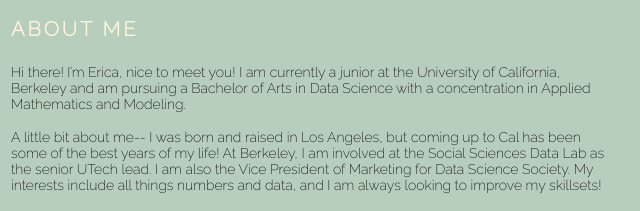
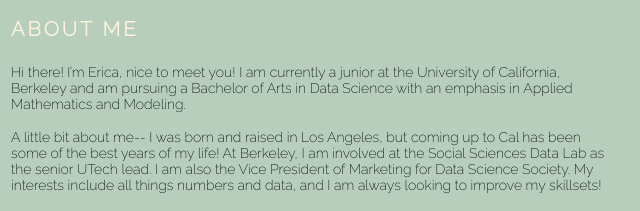
Before and after one commit to ericajcho/ericajcho.github.io, a plain HTML site: page about.html in a window 1280 px wide. Shown: the part 431-642 px from the top of the page, 49-689 px from the left. Drawn offline with nearby package versions, Linux system fonts and the light colour scheme.

Commit message:
updated about

```diff
--- a/about.html
+++ b/about.html
@@ -45,7 +45,7 @@
 					<div class="description-box">
 						<div class="description1">
 							<a class="description1">
-								Hi there! I’m Erica, nice to meet you! I am currently a junior at the University of California, Berkeley and am pursuing a Bachelor of Arts in Data Science with a concentration in Applied Mathematics and Modeling.
+								Hi there! I’m Erica, nice to meet you! I am currently a junior at the University of California, Berkeley and am pursuing a Bachelor of Arts in Data Science with an emphasis in Applied Mathematics and Modeling.
 							</a>
 						</div>
 						<div class="description2">
```
